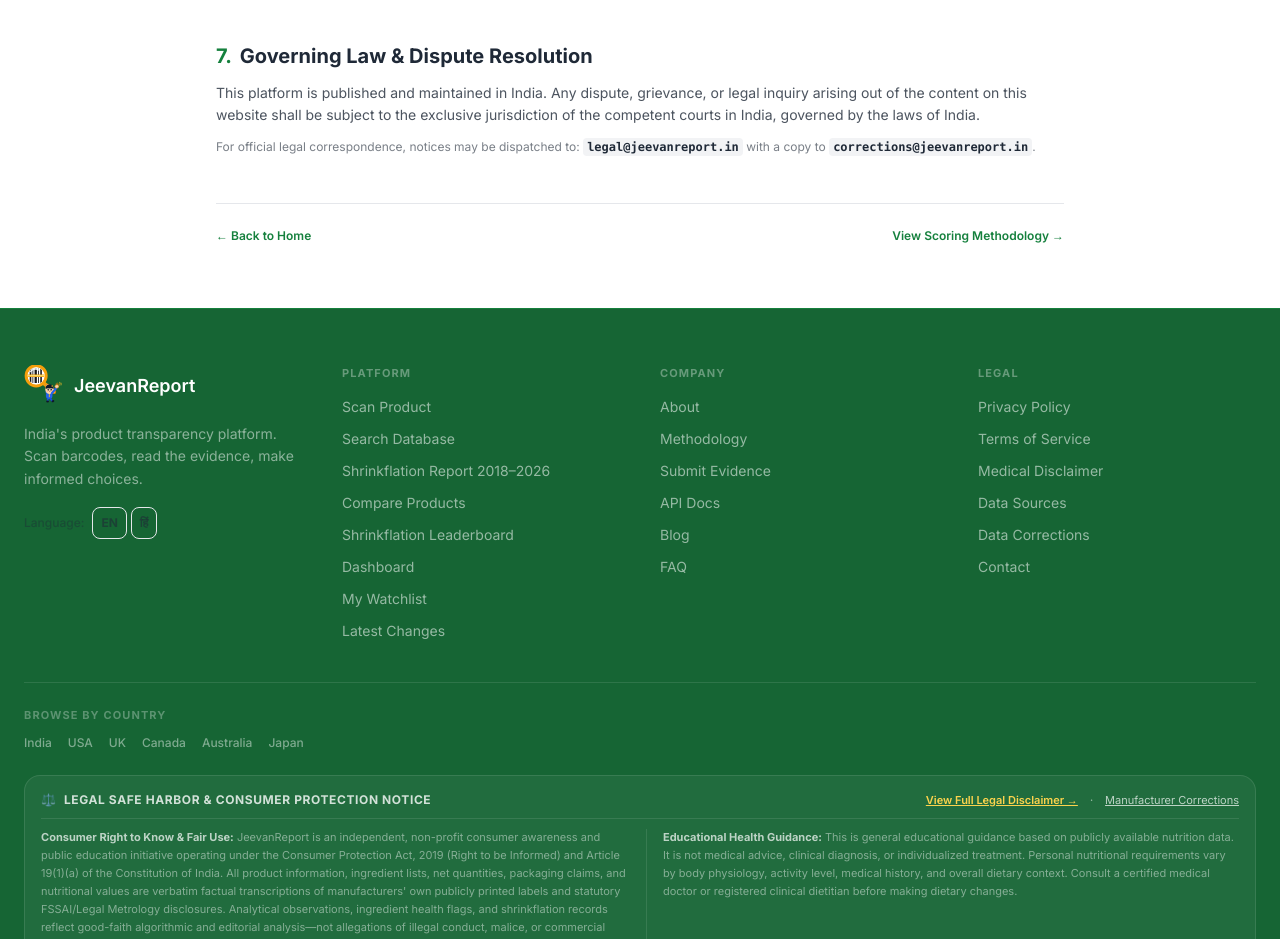
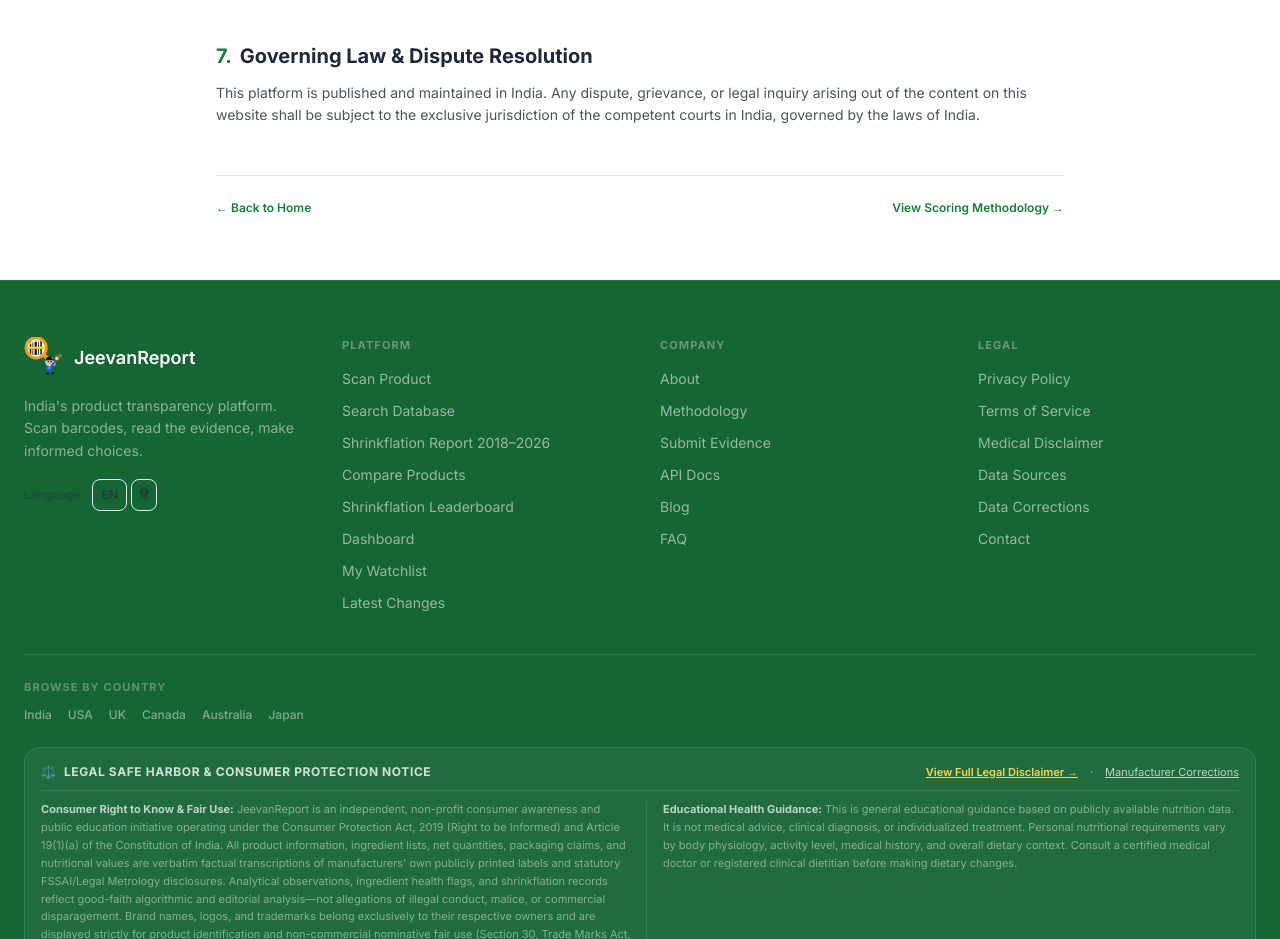
Before and after one commit to nilesh24n/Jeevanreport, a Next.js app: page /disclaimer in a window 1280 px wide. Shown: the part 2560-3499 px from the top of the page. Built offline with nearby package versions, Linux system fonts and the light colour scheme.

Commit message:
fix(disclaimer): remove legal email dispatch notice from Section 7

```diff
--- a/src/app/disclaimer/page.tsx
+++ b/src/app/disclaimer/page.tsx
@@ -148,9 +148,6 @@
             <p>
               This platform is published and maintained in India. Any dispute, grievance, or legal inquiry arising out of the content on this website shall be subject to the exclusive jurisdiction of the competent courts in India, governed by the laws of India.
             </p>
-            <p className="text-xs text-espresso/60">
-              For official legal correspondence, notices may be dispatched to: <code className="rounded bg-latte/50 px-1 py-0.5 font-mono text-espresso font-semibold">legal@jeevanreport.in</code> with a copy to <code className="rounded bg-latte/50 px-1 py-0.5 font-mono text-espresso font-semibold">corrections@jeevanreport.in</code>.
-            </p>
           </section>
         </div>
 
```
